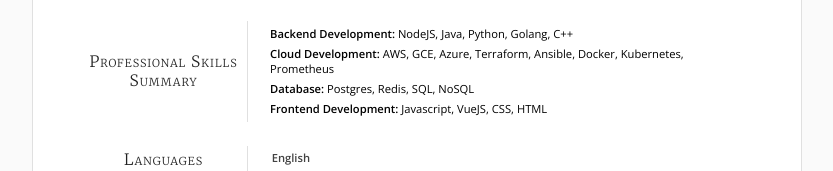
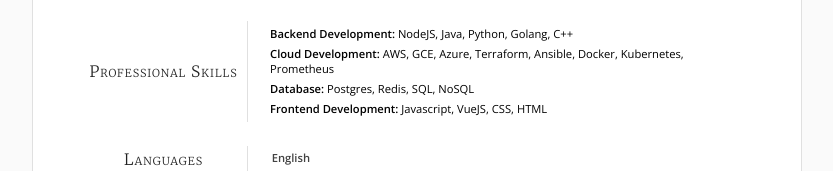
Before and after one commit to fartbagxp/resume, a website: page index.html in a window 1280 px wide. Shown: the part 1149-1320 px from the top of the page, without its empty margins (223-1056 px from the left). Drawn offline with nearby package versions, Linux system fonts and the light colour scheme.

Commit message:
Updating for minor update (#8)

```diff
--- a/index.html
+++ b/index.html
@@ -705,7 +705,7 @@
           <section class="content">
             <div class="row">
               <div class="content-cat">
-                Professional Skills Summary
+                Professional Skills
               </div>
               <div class="content-text skills-listing">
                   <p>
--- a/package.json
+++ b/package.json
@@ -5,7 +5,7 @@
   "main": "index.js",
   "scripts": {
     "validate": "kissmyresume validate resume.json",
-    "build": "kissmyresume build resume.json -t jsonresume-theme-paper --out out"
+    "build": "kissmyresume build resume.json -t jsonresume-theme-paper --out out && cp out/resume.html index.html"
   },
   "repository": {
     "type": "git",
```
Also changed, not shown: out/resume.html.
